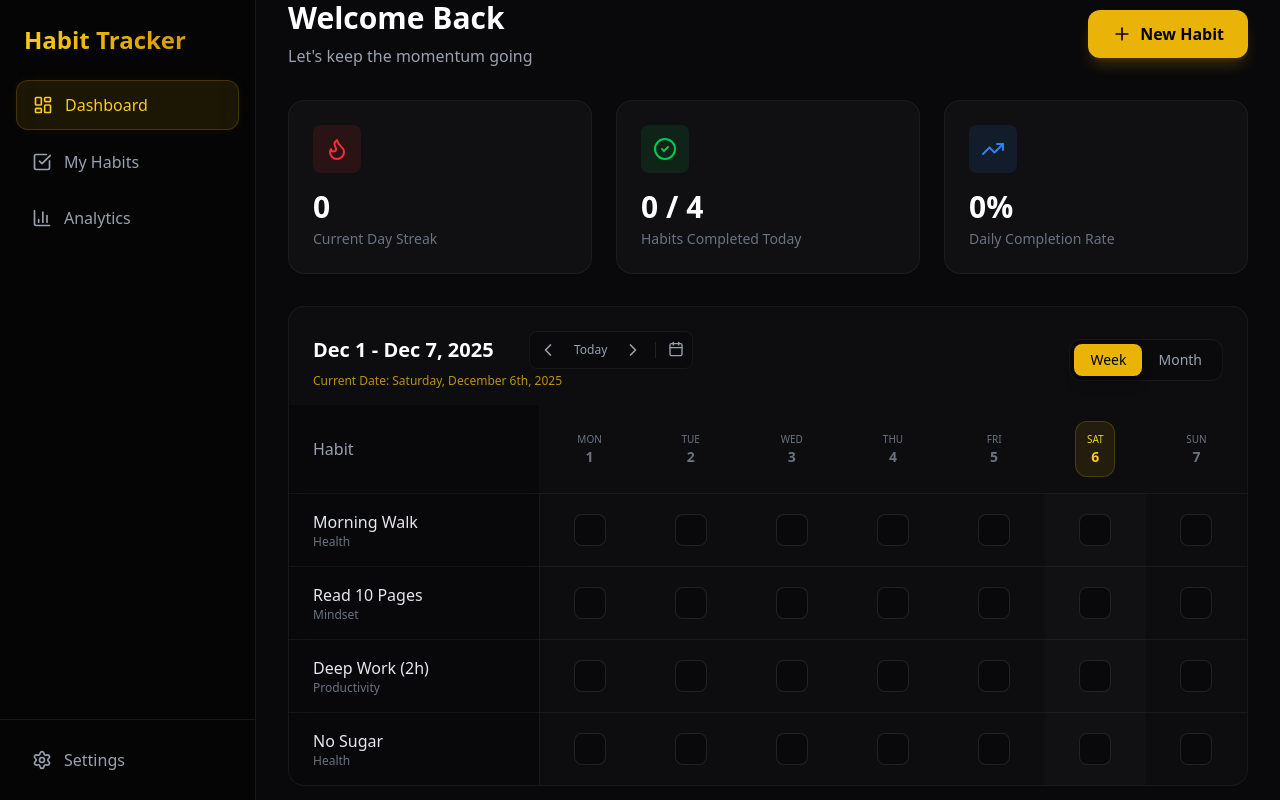
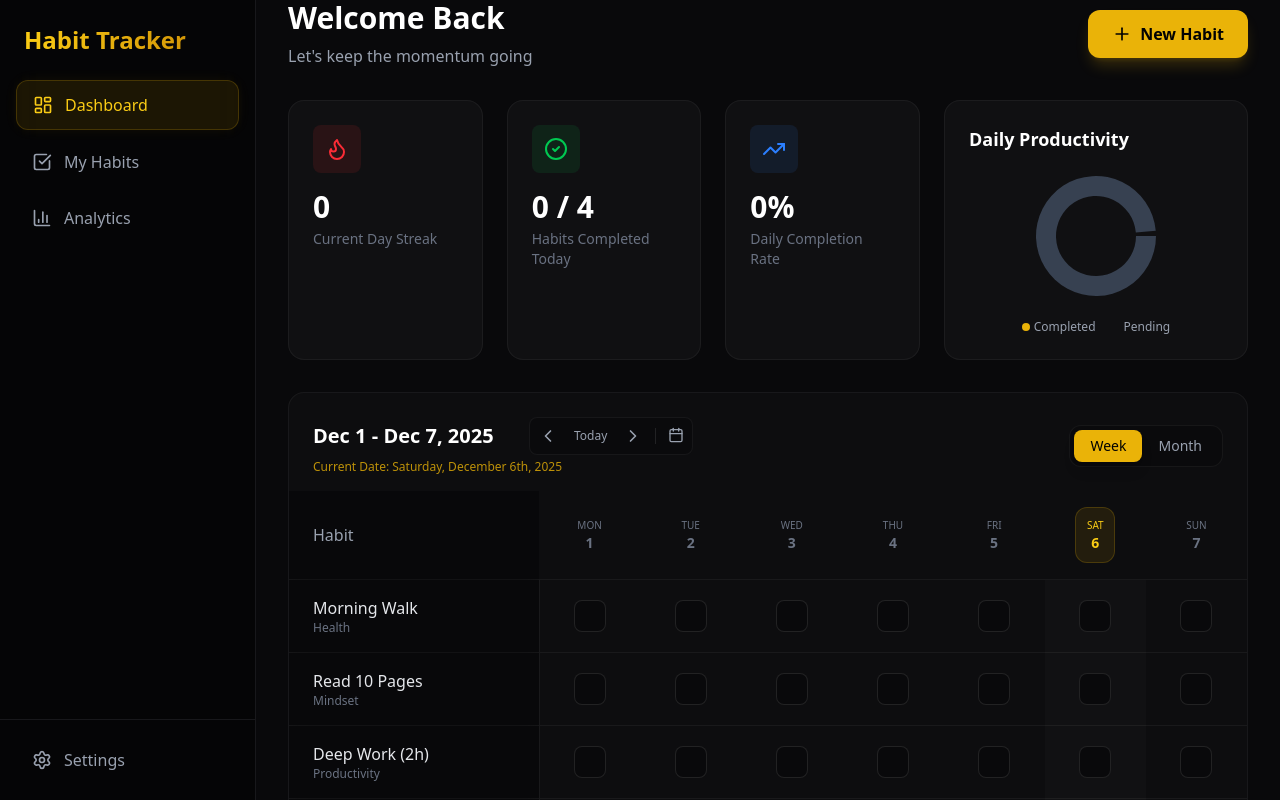
Before and after one commit to Aryan24a-git/habit-tracker, a React (Vite) app: page / in a window 1280 px wide. Built offline with nearby package versions, Linux system fonts and the light colour scheme.

Commit message:
Feat: Add Daily Productivity Pie Chart to Dashboard

```diff
--- a/src/components/Dashboard.tsx
+++ b/src/components/Dashboard.tsx
@@ -4,6 +4,7 @@ import { Flame, CheckCircle2, TrendingUp, Plus } from 'lucide-react';
 import { HabitGrid } from './HabitGrid';
 import { HabitModal } from './HabitModal';
 import { format } from 'date-fns';
+import { PieChart, Pie, Cell, ResponsiveContainer, Tooltip } from 'recharts';
 
 export const Dashboard: React.FC = () => {
   const { habits, logs } = useHabits();
@@ -15,8 +16,16 @@ export const Dashboard: React.FC = () => {
   const todayLogs = logs[todayStr] || {};
   const completedToday = Object.values(todayLogs).filter(Boolean).length;
   const totalHabits = habits.length;
+  const pendingHabits = Math.max(0, totalHabits - completedToday);
 
   const completionRate = totalHabits > 0 ? Math.round((completedToday / totalHabits) * 100) : 0;
+
+  const pieData = [
+    { name: 'Completed', value: completedToday },
+    { name: 'Pending', value: pendingHabits }
+  ];
+
+  const COLORS = ['#EAB308', '#374151']; // Gold-500, Dark-700/Gray
 
   const handleOpenNew = () => {
     setEditHabitId(null);
@@ -48,8 +57,9 @@ export const Dashboard: React.FC = () => {
         </button>
       </div>
 
-      {/* Stats Grid */}
-      <div className="grid grid-cols-1 md:grid-cols-3 gap-6 animate-fade-in-up">
+      <div className="grid grid-cols-1 lg:grid-cols-3 gap-6 animate-fade-in-up">
+        {/* Stats Column */}
+        <div className="lg:col-span-2 grid grid-cols-1 md:grid-cols-3 gap-6">
           <div className={cardClass}>
             <div className="flex justify-between items-start mb-4">
               <div className="p-3 bg-red-500/10 rounded-lg text-red-500">
@@ -81,6 +91,51 @@ export const Dashboard: React.FC = () => {
           </div>
         </div>
 
+        {/* Pie Chart Card */}
+        <div className={`${cardClass} flex flex-col items-center justify-center min-h-[200px]`}>
+          <h3 className="text-lg font-bold text-white mb-2 self-start">Daily Productivity</h3>
+          <div className="w-full h-[150px]">
+            {totalHabits > 0 ? (
+              <ResponsiveContainer width="100%" height="100%">
+                <PieChart>
+                  <Pie
+                    data={pieData}
+                    cx="50%"
+                    cy="50%"
+                    innerRadius={40}
+                    outerRadius={60}
+                    paddingAngle={5}
+                    dataKey="value"
+                  >
+                    {pieData.map((_, index) => (
+                      <Cell key={`cell-${index}`} fill={COLORS[index % COLORS.length]} stroke="none" />
+                    ))}
+                  </Pie>
+                  <Tooltip
+                    contentStyle={{ backgroundColor: '#18181b', border: '1px solid #3f3f46', borderRadius: '8px' }}
+                    itemStyle={{ color: '#fff' }}
+                  />
+                </PieChart>
+              </ResponsiveContainer>
+            ) : (
+              <div className="flex items-center justify-center h-full text-gray-500 text-sm">
+                No habits to show
+              </div>
+            )}
+          </div>
+          <div className="flex gap-4 text-xs mt-2">
+            <div className="flex items-center gap-1">
+              <div className="w-2 h-2 rounded-full bg-gold-500" />
+              <span className="text-gray-400">Completed</span>
+            </div>
+            <div className="flex items-center gap-1">
+              <div className="w-2 h-2 rounded-full bg-dark-700" />
+              <span className="text-gray-400">Pending</span>
+            </div>
+          </div>
+        </div>
+      </div>
+
       {/* Habit Grid */}
       <HabitGrid onEditHabit={handleEdit} />
 
```
Lines whose indentation alone changed are shown as unchanged.
